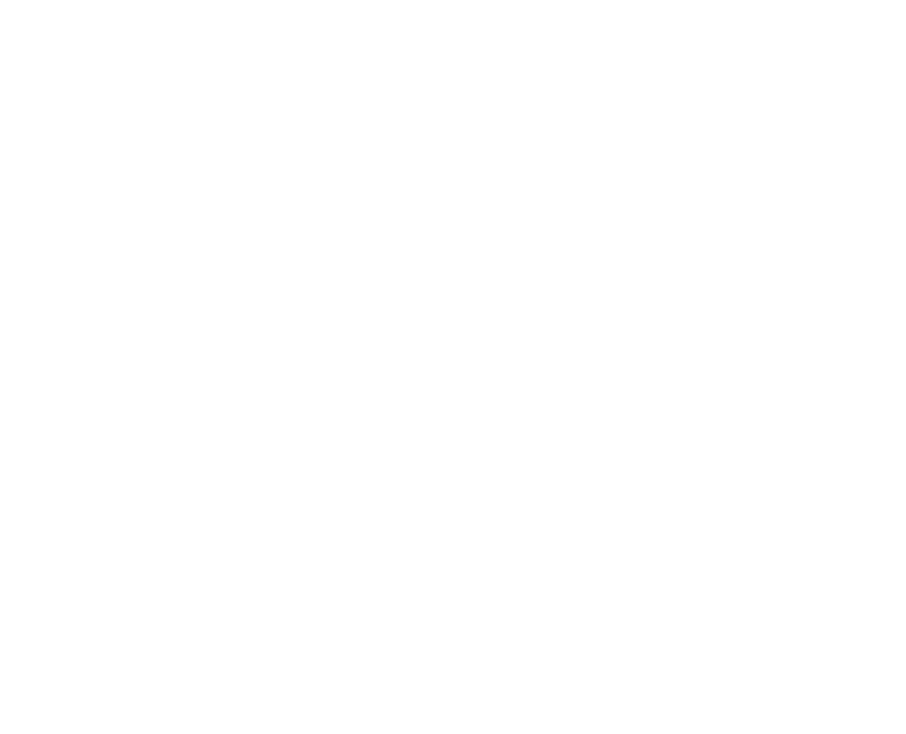
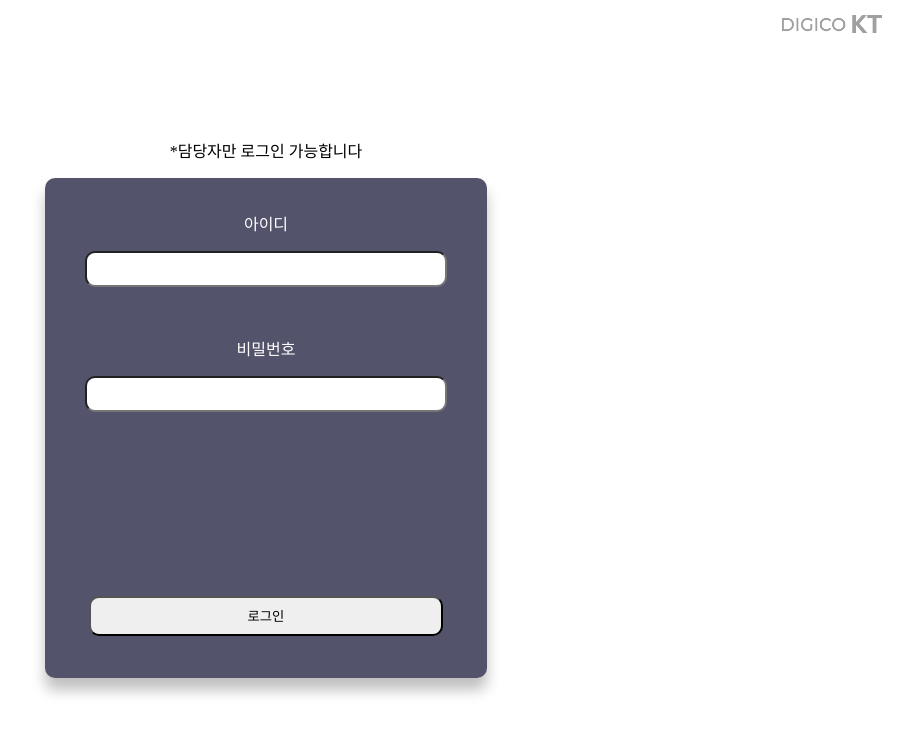
Before and after one commit to 9nu-j2/QR_signup, a React (Create React App) app in the folder qrsignup/: page /waiting/admin in a window 1280 px wide. Before the commit this address had no page. Shown: the top 734 px of the page, without its empty margins (374-1280 px from the left). Built offline with nearby package versions, Linux system fonts and the light colour scheme; a web font is replaced by a local one.

Commit message:
관리자 페이지 생성

```diff
--- a/qrsignup/src/App.js
+++ b/qrsignup/src/App.js
@@ -3,6 +3,8 @@
 import Generate from './generate/Generate.js';
 import Wifi from './wifi/Wifi.js';
 import Master from './main/Main.js';
+import Admin from './adminpage/Admin.js';
+import Approve from './approve/Approve.js';
 import { Routes, Route, BrowserRouter } from 'react-router-dom';
 
 function App() {
@@ -14,6 +16,8 @@
           <Route path='/wifi' element={<Wifi />}/>
           <Route path='/waiting' element={<Register />} />
           <Route path='/waiting/qr' element={<Generate />} />
+          <Route path='/waiting/admin' element={<Admin />} />
+          <Route path='/waiting/admin/manage' element={<Approve />} />
         </Routes>
       </BrowserRouter>
     </div>
--- /dev/null
+++ b/qrsignup/src/adminpage/Admin.css
@@ -0,0 +1,47 @@
+.AdminCenter {
+  width: 100%;
+  height: 100%;
+  display: flex;
+  flex-direction: column;
+  position: relative;
+  display: flex;
+  align-items: center;
+  justify-content: center;
+}
+
+.AdminCard {
+  width: 442px;
+  height: 500px;
+  border-radius: 10px;
+  background: #53536c;
+  box-shadow: 0px 12px 14px rgba(0, 0, 0, 0.25);
+  text-align: center;
+}
+
+.AdminCard .Compo {
+  height: 25%;
+  display: flex;
+  flex-direction: column;
+  text-align: center;
+  align-items: center;
+  justify-content: center;
+}
+
+.AdminCard p {
+  width:100%;
+  text-align: center;
+  color: white;
+}
+
+.AdminCard input {
+  width: 80%;
+  border-radius: 10px;
+  height: 30px;
+}
+
+.AdminCard button {
+  width: 80%;
+  border-radius: 10px;
+  height: 40px;
+  cursor: pointer;
+}
--- /dev/null
+++ b/qrsignup/src/adminpage/Admin.js
@@ -0,0 +1,82 @@
+import './Admin.css';
+
+import logo from '../img/kt.png'
+
+import { useNavigate } from "react-router-dom";
+import { useState, useEffect } from 'react';
+
+import { child, get, set, ref } from "firebase/database";
+import { database } from "../firebase";
+
+function Admin() {
+  const navigate = useNavigate();
+  const [inputs, setInputs] = useState({
+    id: '',
+    password: '',
+    area: ''
+  }); // 멀티 인풋 값을 관리하는 state
+
+  const dbRef = ref(database);
+
+  const { id, password, area } = inputs;
+
+  function Button() {
+    return(<button onClick={onClick}>로그인</button>);
+  }
+
+  const onChangeId = (e) => {
+    const { value, name } = e.target; // 우선 e.target 에서 name 과 value 를 추출
+    setInputs({
+      ...inputs, // 기존의 input 객체를 복사한 뒤, 하드카피
+      [name]: value // name 키를 가진 값을 value 로 설정
+    });
+
+  };
+
+  const onChangePw = (e) => {
+    const { value, name } = e.target; // 우선 e.target 에서 name 과 value 를 추출
+    setInputs({
+      ...inputs, // 기존의 input 객체를 복사한 뒤, 하드카피
+      [name]: value // name 키를 가진 값을 value 로 설정
+    });
+
+  };
+
+  const handleChange = (e) => {
+    const { value, name } = e.target; // 우선 e.target 에서 name 과 value 를 추출
+    setInputs({
+      ...inputs, // 기존의 input 객체를 복사한 뒤, 하드카피
+      [name]: value // name 키를 가진 값을 value 로 설정
+    });
+	};
+
+  const onClick = () => {
+    navigate("waiting/admin/manage");
+  }
+
+  return (
+    <div className="AdminCenter">
+      <div className="Logo">
+        <img src={logo}></img>
+      </div>
+      <p>*담당자만 로그인 가능합니다</p>
+      <div className="AdminCard">
+        <div className="Compo">
+          <p>아이디</p>
+          <input type="text" name="id" onChange={onChangeId} value={id}></input>
+        </div>
+        <div className="Compo">
+          <p>비밀번호</p>
+          <input type="password" name="password" onChange={onChangePw} value={password}></input>
+        </div>
+        <div className="Compo">
+        </div>
+        <div className="Compo">
+          <Button></Button>
+        </div>
+      </div>
+    </div>
+  );
+}
+
+export default Admin;
--- a/qrsignup/src/approve/approve.js
+++ b/qrsignup/src/approve/approve.js
@@ -0,0 +1,5 @@
+function Approve () {
+
+}
+
+export default Approve;
--- a/qrsignup/src/register/Register.css
+++ b/qrsignup/src/register/Register.css
@@ -106,6 +106,16 @@
   border-radius: 10px;
   height: 40px;
   cursor: pointer;
+}
+
+.SelectBox {
+  width: 80%;
+  border-radius: 10px;
+  height: 40px;
+}
+
+.SelectBox option {
+  text-align: center;
 }
 
 @media all and (min-width:480px) and (max-width:1023px) {
--- a/qrsignup/src/register/Register.js
+++ b/qrsignup/src/register/Register.js
@@ -193,13 +193,13 @@
 
   function Button() {
     if(버튼===1){
-      return(<button onClick={onClickFalse}>로그인</button>);
+      return(<button onClick={onClickFalse}>QR생성하기</button>);
     }
     else if(버튼===2){
-      return(<button onClick={onClickExist}>로그인</button>);
+      return(<button onClick={onClickExist}>QR생성하기</button>);
     }
     else if(버튼===3){
-      return(<button onClick={onClick}>로그인</button>);
+      return(<button onClick={onClick}>QR생성하기</button>);
     }
   } // 유효성 검사 결과에 따른 버튼 기능 변경
 
@@ -212,12 +212,16 @@
     if(아이디확인 === true){
       return (
         <div className="Compo">
-          <div style={style}>이미 사용중인 ID이거나 패스워드가 다릅니다.</div>
+          <p style={style}>이미 사용중인 아이디이거나 비밀번호가 다릅니다.</p>
+          <Button></Button>
         </div>
       );
     }else {
       return (
-        <div className="Compo"></div>
+        <div className="Compo">
+          <p></p>
+          <Button></Button>
+        </div>
       );
     }
   } // 아이디 유효성 검사 결과 출력 컴포넌트
@@ -241,8 +245,8 @@
   ]; // 셀렉트 박스 표시 데이터
 
   const CATEGORY_LIST = [
-    { value: "robot", name:'서빙로봇' },
-    { value: "pay", name:'스마트로' }
+    { value: "서빙로봇", name: "서빙로봇" },
+    { value: "스마트로", name:"스마트로" }
   ];
 
 
@@ -272,10 +276,9 @@
             <p>가입상품</p>
           <SelectBox options={CATEGORY_LIST} handleChange={handleChange} label="service"></SelectBox>
           </div>
+          <CheckId></CheckId>
           <div className="Compo">
-            <Button></Button>
           </div>
-          <CheckId></CheckId>
         </div>
       </div>
   );
@@ -284,7 +287,7 @@
 const SelectBox = (props) => {
 
   return (
-    <select onChange={props.handleChange} name={props.label}>
+    <select onChange={props.handleChange} name={props.label} className="SelectBox">
       {props.options.map((option) => (
         <option
           value={option.value}
```
Also changed, not shown: qrsignup/src/admin/admin.css (deleted), qrsignup/src/admin/admin.js (deleted).
